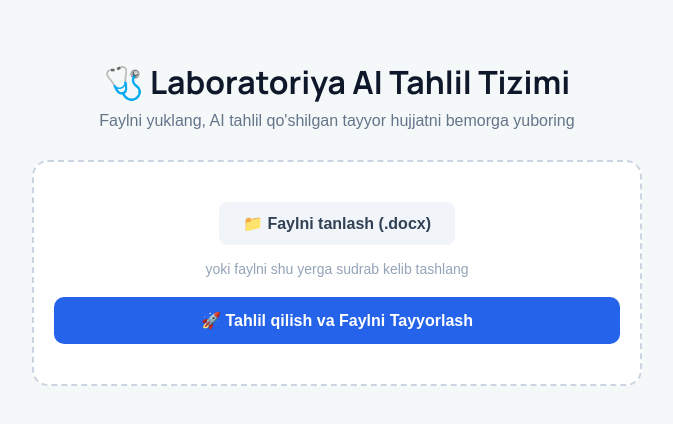
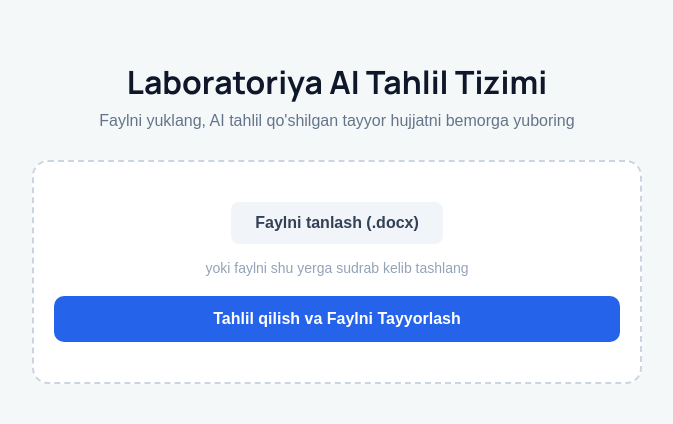
Before and after one commit to AzizbackJollibayev/labaratoriya-ai, a Next.js app: page / in a window 1280 px wide. Shown: the top 424 px of the page, without its empty margins (303-976 px from the left). Built offline with nearby package versions, Linux system fonts and the light colour scheme.

Commit message:
Update page.tsx

```diff
--- a/app/page.tsx
+++ b/app/page.tsx
@@ -82,7 +82,7 @@
   return (
     <div style={{ maxWidth: "650px", margin: "60px auto", fontFamily: "sans-serif", padding: "0 20px" }}>
       <div style={{ textAlign: "center", marginBottom: "30px" }}>
-          <h1 style={{ color: "#0f172a", marginBottom: "8px" }}>🩺 Laboratoriya AI Tahlil Tizimi</h1>
+        <h1 style={{ color: "#0f172a", marginBottom: "8px" }}>Laboratoriya AI Tahlil Tizimi</h1>
         <p style={{ color: "#64748b", margin: 0 }}>Faylni yuklang, AI tahlil qo'shilgan tayyor hujjatni bemorga yuboring</p>
       </div>
 
@@ -119,7 +119,7 @@
             marginBottom: "8px",
           }}
         >
-            📁 Faylni tanlash (.docx)
+          Faylni tanlash (.docx)
         </label>
 
         <p style={{ color: "#94a3b8", fontSize: "14px", margin: "8px 0" }}>
@@ -144,21 +144,21 @@
               cursor: loading || !file ? "not-allowed" : "pointer",
             }}
           >
-              {loading ? "Gemini AI tahlil qilmoqda..." : "🚀 Tahlil qilish va Faylni Tayyorlash"}
+            {loading ? "AI tahlil qilmoqda..." : "Tahlil qilish va Faylni Tayyorlash"}
           </button>
         </div>
       </div>
 
       {error && (
         <div style={{ background: "#fef2f2", color: "#dc2626", padding: "14px", borderRadius: "10px", marginTop: "20px" }}>
-            ⚠️ {error}
+          {error}
         </div>
       )}
 
       {downloadUrl && (
         <div style={{ background: "#f0fdf4", border: "1px solid #bbf7d0", padding: "20px", borderRadius: "12px", marginTop: "24px", textAlign: "center" }}>
           <p style={{ color: "#166534", fontWeight: "bold", marginBottom: "12px" }}>
-              ✅ Fayl tayyorlandi! Gemini AI xulosasi fayl oxiriga biriktirildi.
+            Fayl tayyorlandi! AI xulosasi fayl oxiriga biriktirildi.
           </p>
           <a
             href={downloadUrl}
@@ -173,7 +173,7 @@
               fontWeight: "bold",
             }}
           >
-              📥 Tayyor Faylni Yuklab Olish (Bemor uchun)
+            Tayyor Faylni Yuklab Olish (Bemor uchun)
           </a>
         </div>
       )}
```
Lines whose indentation alone changed are shown as unchanged.
